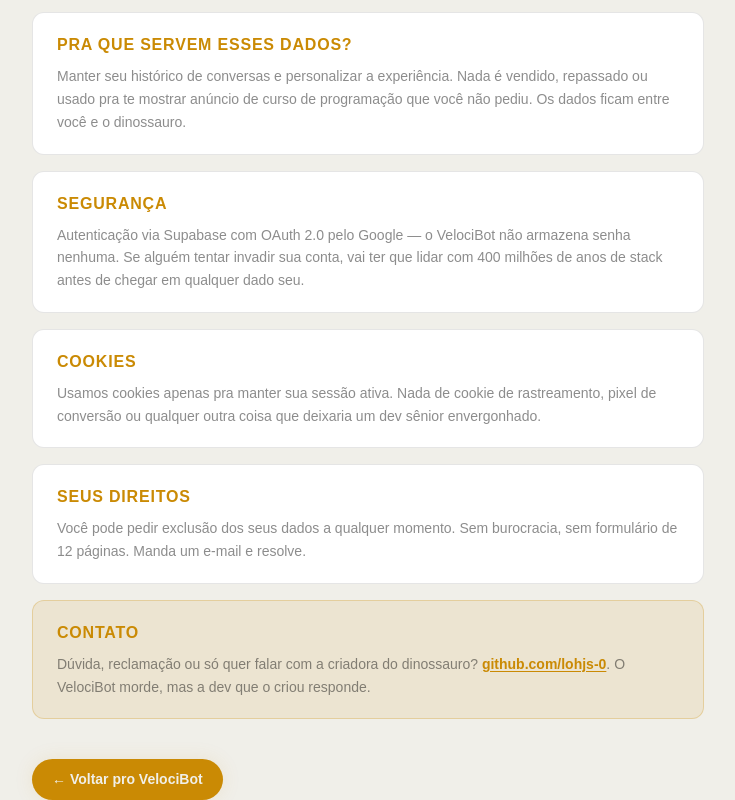
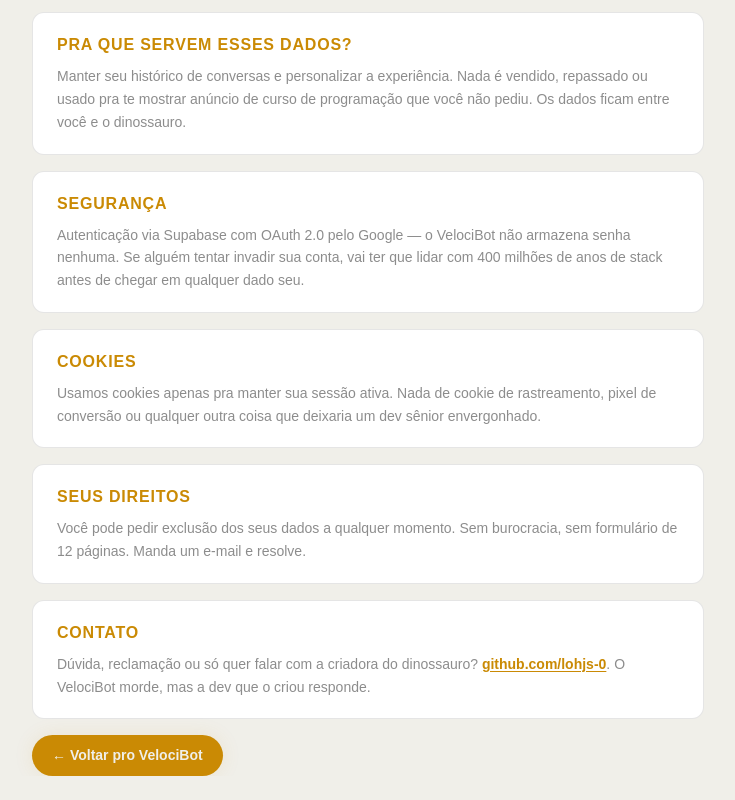
Before and after one commit to lohjs-0/velocibot, a Next.js app in the folder velocibot-ui/: page /privacy in a window 1280 px wide. Shown: the part 338-1138 px from the top of the page, without its empty margins (272-1007 px from the left). After the commit the page ends 1114 px from the top, so only its background shows below. Built offline with nearby package versions, Linux system fonts and the light colour scheme.

Commit message:
privacidade arrumada

```diff
--- a/velocibot-ui/app/privacy/page.tsx
+++ b/velocibot-ui/app/privacy/page.tsx
@@ -46,6 +46,10 @@ export default function PrivacyPage() {
                         title: 'Seus direitos',
                         content: 'Você pode pedir exclusão dos seus dados a qualquer momento. Sem burocracia, sem formulário de 12 páginas. Manda um e-mail e resolve.',
                     },
+                    {
+                        title: 'Contato',
+                        content: null,
+                    },
                 ].map((section, i) => (
                     <div key={i} className="privacy-card mb-4 rounded-xl px-6 py-5">
                         <h2
@@ -54,19 +58,11 @@ export default function PrivacyPage() {
                         >
                             {section.title}
                         </h2>
+                        {section.content ? (
                             <p className="text-sm leading-relaxed" style={{ color: 'var(--foreground-muted)' }}>
                                 {section.content}
                             </p>
-                    </div>
-                ))}
-
-                <div className="privacy-card-contact mb-10 rounded-xl px-6 py-5">
-                    <h2
-                        className="text-base font-bold mb-2 uppercase tracking-wider"
-                        style={{ color: 'var(--accent-gold)' }}
-                    >
-                        Contato
-                    </h2>
+                        ) : (
                             <p className="text-sm leading-relaxed" style={{ color: 'var(--foreground-muted)' }}>
                                 Dúvida, reclamação ou só quer falar com a criadora do dinossauro?{' '}
                                 <a
@@ -80,7 +76,9 @@ export default function PrivacyPage() {
                                 </a>
                                 . O VelociBot morde, mas a dev que o criou responde.
                             </p>
+                        )}
                     </div>
+                ))}
 
                 <Link href="/" className="privacy-back-btn">
                     ← Voltar pro VelociBot
@@ -88,5 +86,5 @@ export default function PrivacyPage() {
 
             </div>
         </main>
-    );
+    )
 }
```
Lines whose indentation alone changed are shown as unchanged.
